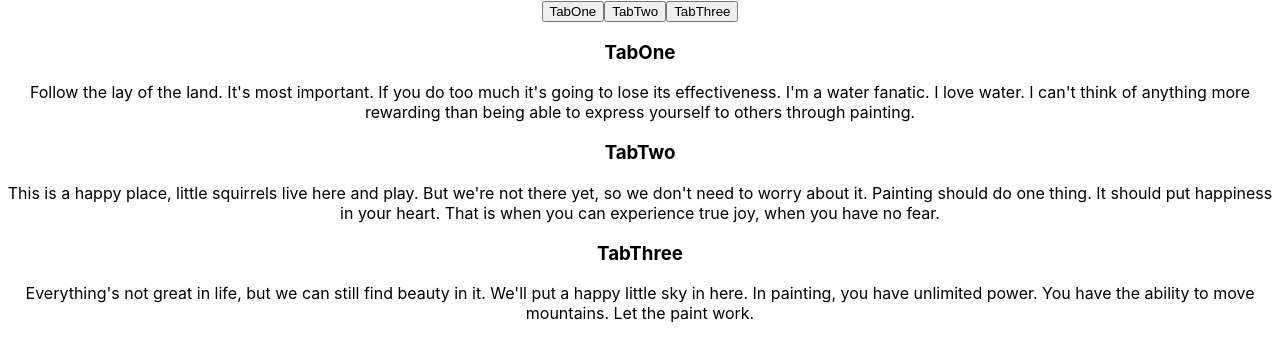
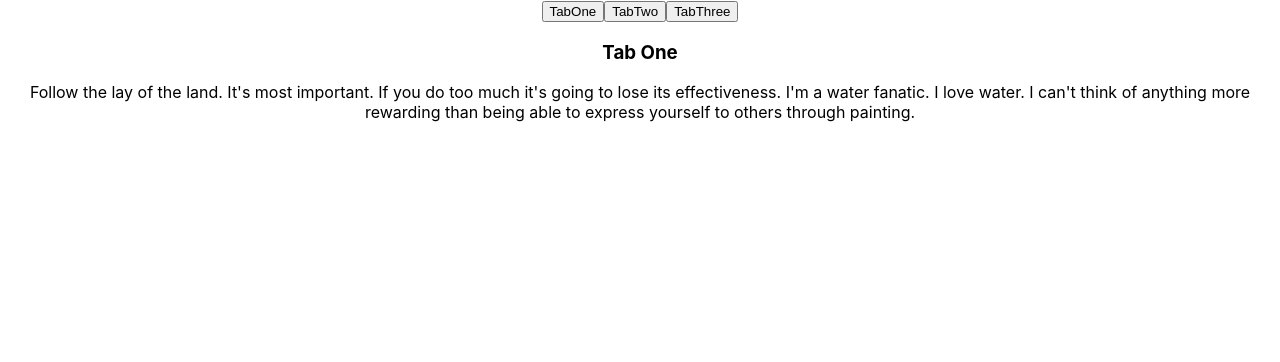
Before and after one commit to MandSolo/tab-component, a React (Create React App) app: page / in a window 1280 px wide. Shown: the top 362 px of the page. Built offline with nearby package versions, Linux system fonts and the light colour scheme.

Commit message:
add data to state

```diff
--- a/src/components/Tab.jsx
+++ b/src/components/Tab.jsx
@@ -1,6 +1,32 @@
 import React, { Component } from "react";
 
 class Tab extends Component {
+  state = {
+    data: [
+      {
+        Title: "Tab One",
+        Text: `Follow the lay of the land. It's most important. If you do too much
+        it's going to lose its effectiveness. I'm a water fanatic. I love
+        water. I can't think of anything more rewarding than being able to
+        express yourself to others through painting.`
+      },
+      {
+        Title: "Tab Two",
+        Text: `This is a happy place, little squirrels live here and play. But
+        we're not there yet, so we don't need to worry about it. Painting
+        should do one thing. It should put happiness in your heart. That is
+        when you can experience true joy, when you have no fear.`
+      },
+      {
+        Title: "Tab Three",
+        Text: `Everything's not great in life, but we can still find beauty in it.
+        We'll put a happy little sky in here. In painting, you have
+        unlimited power. You have the ability to move mountains. Let the
+        paint work.`
+      }
+    ]
+  };
+
   render() {
     return (
       <div className="Tab-container">
@@ -16,34 +42,9 @@ class Tab extends Component {
           </button>
         </div>
 
-        <div id="TabOne" className="Tab-content">
-          <h3>TabOne</h3>
-          <p>
-            Follow the lay of the land. It's most important. If you do too much
-            it's going to lose its effectiveness. I'm a water fanatic. I love
-            water. I can't think of anything more rewarding than being able to
-            express yourself to others through painting.
-          </p>
-        </div>
-
-        <div id="TabTwo" className="Tab-content">
-          <h3>TabTwo</h3>
-          <p>
-            This is a happy place, little squirrels live here and play. But
-            we're not there yet, so we don't need to worry about it. Painting
-            should do one thing. It should put happiness in your heart. That is
-            when you can experience true joy, when you have no fear.
-          </p>
-        </div>
-
-        <div id="TabThree" className="Tab-content">
-          <h3>TabThree</h3>
-          <p>
-            Everything's not great in life, but we can still find beauty in it.
-            We'll put a happy little sky in here. In painting, you have
-            unlimited power. You have the ability to move mountains. Let the
-            paint work.
-          </p>
+        <div className="Tab-content">
+          <h3>{this.state.data[0].Title}</h3>
+          <p>{this.state.data[0].Text}</p>
         </div>
       </div>
     );
```
